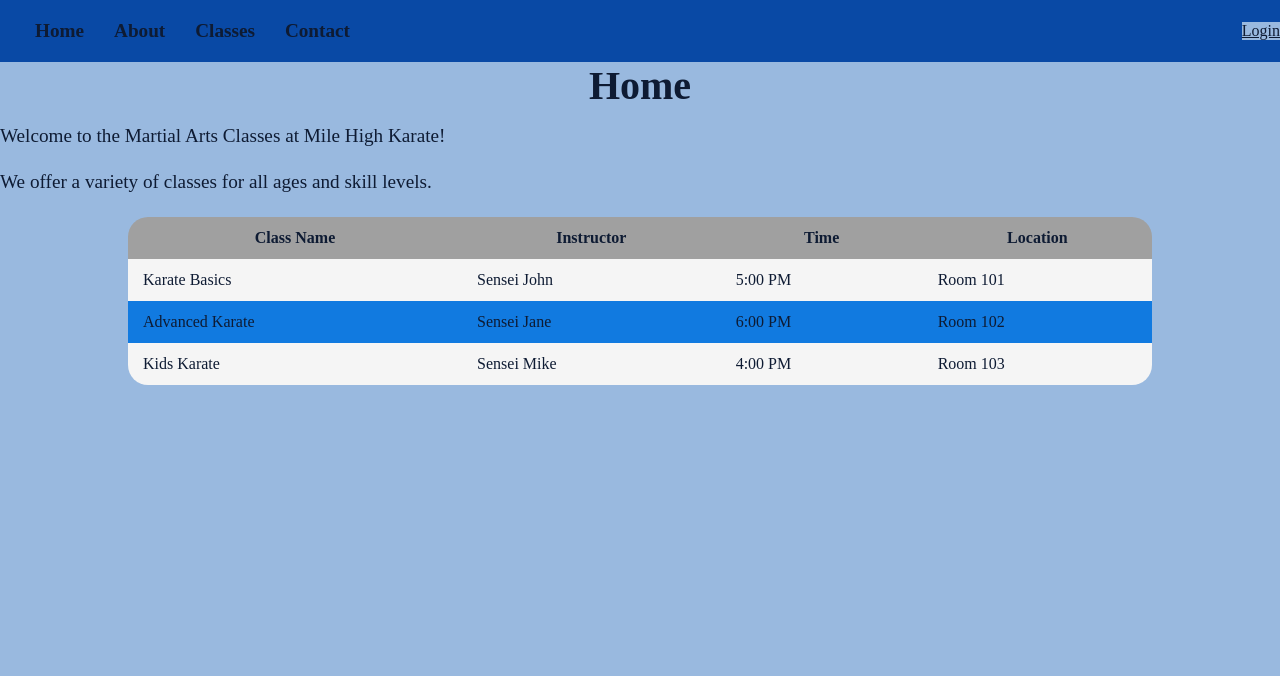
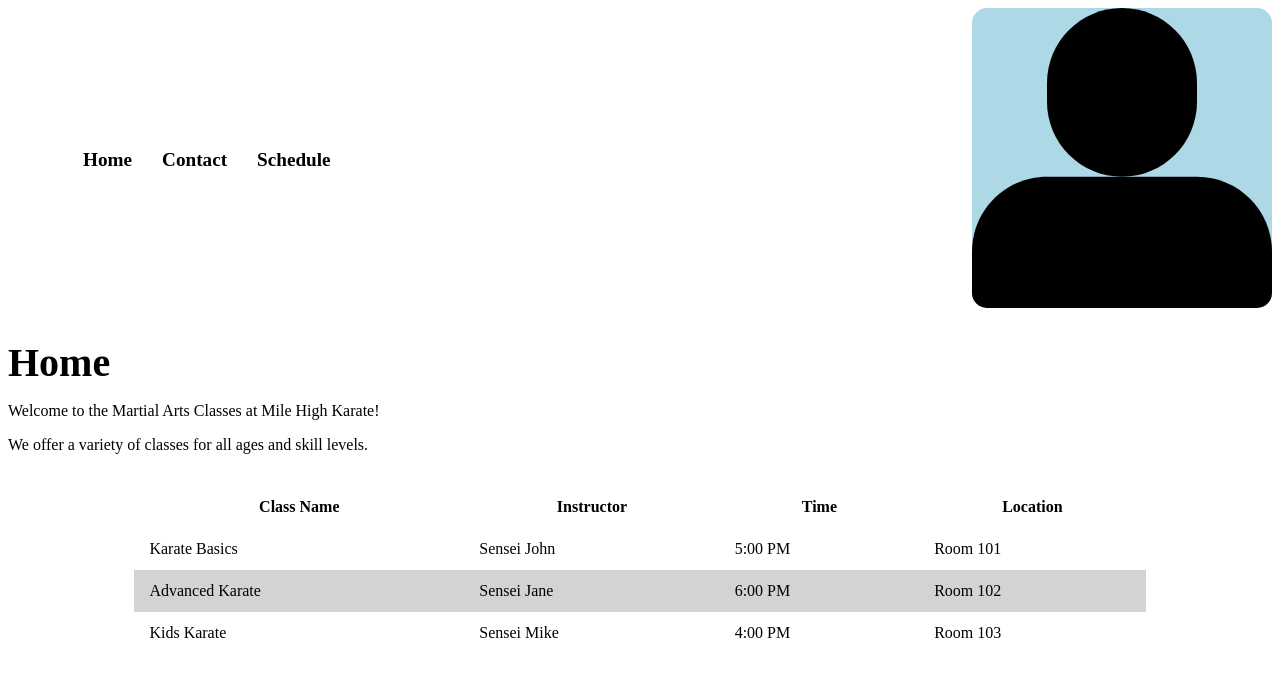
Before and after one commit to ZacksBroDev/MHKWebsite, a React (Vite) app: page / in a window 1280 px wide. Shown: the top 676 px of the page. Built offline with nearby package versions, Linux system fonts and the light colour scheme.

Commit message:
make chnages to main css and routes

```diff
--- a/src/components/NavBar.css
+++ b/src/components/NavBar.css
@@ -1,22 +1,3 @@
-*{
-  margin: 0;
-  padding: 0;
-  box-sizing: border-box;
-  background-color: var(--bg);
-  color: var(--text);
-}
-:root{
-  --bg:#99b9df;
-  --text: #0e1b33;
-  --primary: #5faef8;
-  --secondary: #117ae0;
-  --accent: #646cff;
-  --header: #0949a5;
-  --deep-onyx: #1e1e1e;
-  --pure-mist:#f5f5f5;
-  --urban-gray:#a0a0a0;
-}
-
 nav{
   display: flex;
   justify-content: space-evenly;
@@ -53,3 +34,7 @@ header{
   align-items: center;
   background-color: var(--header);
 }
+img .login{
+  width: 10px;
+  background-color: transparent;
+}
--- a/src/components/NavBar.jsx
+++ b/src/components/NavBar.jsx
@@ -8,13 +8,12 @@ const NavBar = () => {
         <nav>
           <ul className='nav-links'>
             <li><Link className="nav-link" to="/">Home</Link></li>
-            <li><Link className="nav-link" to="/about">About</Link></li>
-            <li><Link className="nav-link" to="/classes">Classes</Link></li>
             <li><Link className="nav-link" to="/contact">Contact</Link></li>
+            <li><Link className="nav-link" to="/schedule">Schedule</Link></li>
           </ul>
         </nav>
         <div className="login-container">
-          <Link to="/login" className="login-link">Login</Link>
+          <Link to="/login" className="login-link"><img src="/src/assets/icons/login.svg" alt="Login" className="login"/></Link>
         </div>
       </header>
     </>
--- a/src/pages/contact/contact.css
+++ b/src/pages/contact/contact.css
@@ -11,12 +11,9 @@
 .submit-button:hover{
   background-image: linear-gradient(to right, darkred, darkblue);
 }
-h1 {
-  text-align: center;
-  color: #b70001;
-}
+
 input,textarea{
-  background-color: lightblue;
+  background-color: var(--pure-mist);
   font-size: 20px;
   border-radius: 5px;
   box-shadow: 1px 1px 5px rgba(0, 0, 0, 0.9);
@@ -61,7 +58,7 @@ input,textarea{
     "message message"
     "submit submit";
   gap: 1rem;
-  border:#b70001 solid;
+  border: var(--accent) solid;
   border-radius: 10px;
   padding: 1rem;
   width: 80%;
--- a/src/pages/home/home.css
+++ b/src/pages/home/home.css
@@ -1,37 +1,15 @@
-*{
-    margin: 0;
-    padding: 0;
-    box-sizing: border-box;
-    background-color: var(--bg);
-  }
-  :root{
-    --bg:#99b9df;
-    --text: #0e1b33;
-    --primary: #5faef8;
-    --secondary: #117ae0;
-    --accent: #646cff;
-    --header: #0949a5;
-    --deep-onyx: #1e1e1e;
-    --pure-mist:#f5f5f5;
-    --urban-gray:#a0a0a0;
-  }
+.home {
+    color: var(--text);
+    font-size: 2.5rem;
+    margin-bottom: 1rem;
+}
 
-
-.home {
-  color: var(--text);
-  font-size: 2.5rem;
-  margin-bottom: 1rem;
-}
-p {
-  color: var(--text);
-  font-size: 1.2rem;
-  margin-bottom: 1.5rem;
-}
 table{
     width: 80%;
     border-collapse: collapse;
     margin-bottom: 2rem;
     margin: 0 auto;
+    margin-top: 2rem;
 }
 th, td {
     padding: 12px 15px;
@@ -67,5 +45,5 @@ table tr:nth-child(even) td {
 }
 
 table tr:nth-child(odd) td {
-    background-color: var(--secondary);
+    background-color: lightgray;
 }
```
